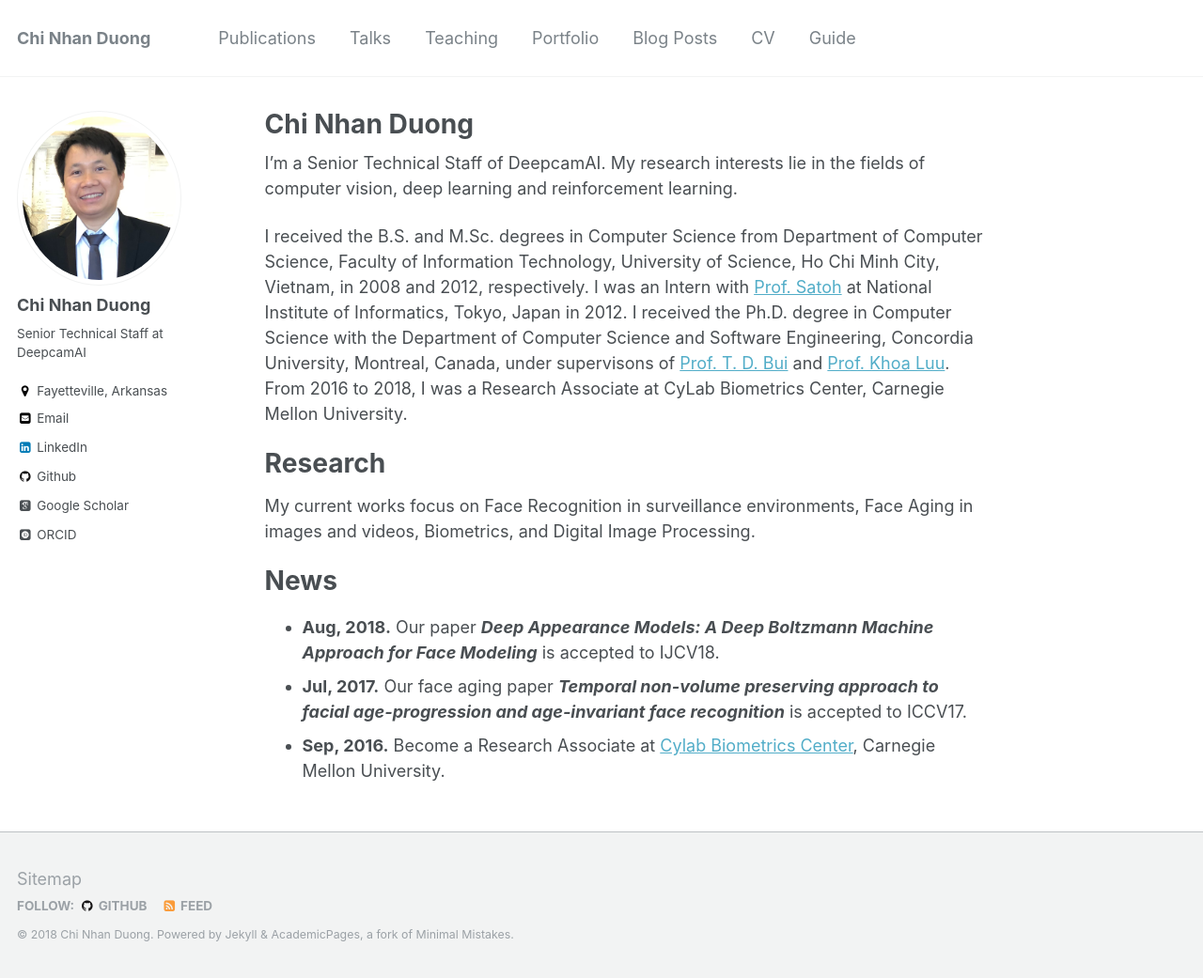
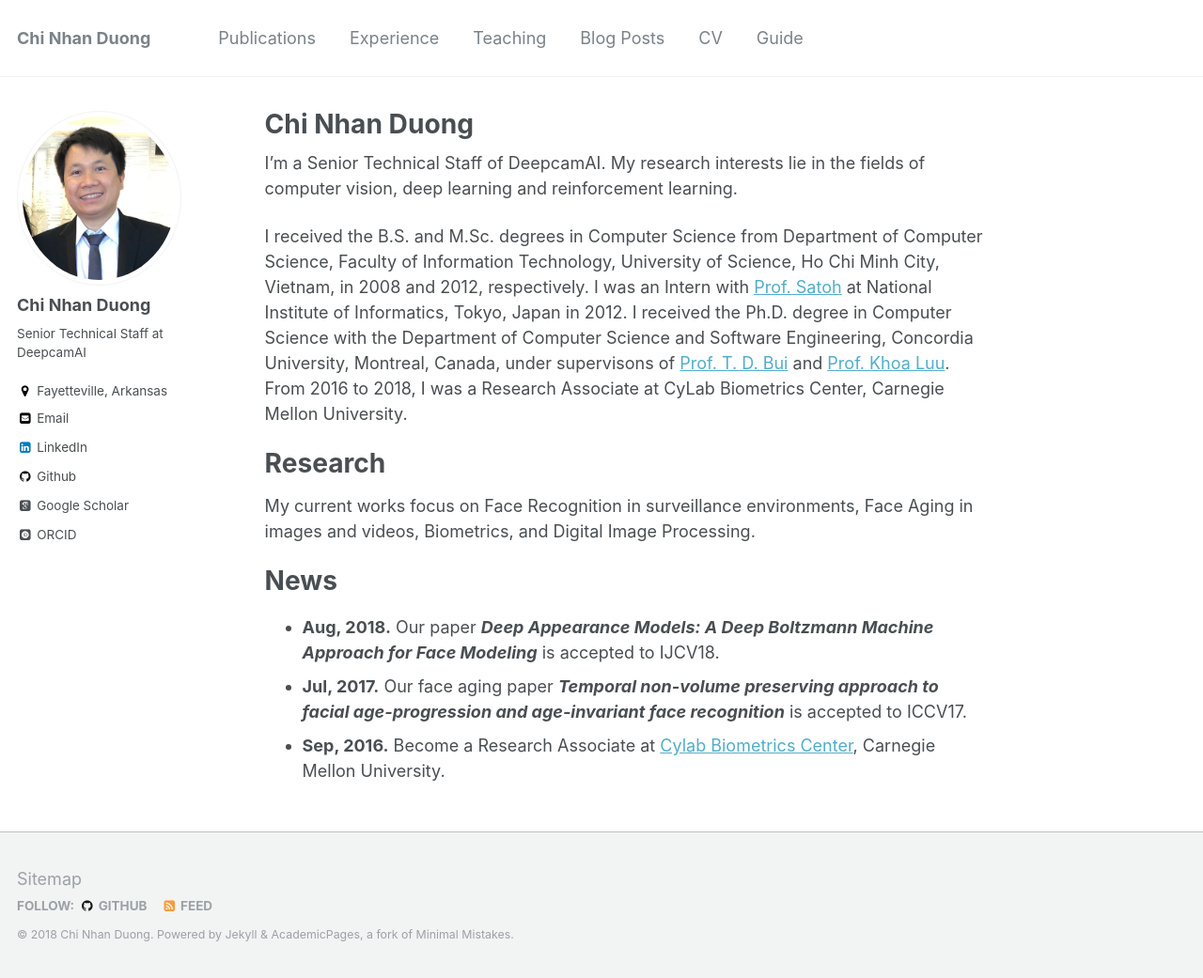
Before and after one commit to dcnhan/dcnhan.github.io, a Jekyll site: the page built from _pages/about.md, in a window 1280 px wide and 1041 px high. Shown: the whole window at 94% size. Built offline with Jekyll 4.4.1, drawn with Linux system fonts in a browser that asks for light colours; some web fonts are replaced.

Commit message:
Build website

```diff
--- a/_data/navigation.yml
+++ b/_data/navigation.yml
@@ -3,14 +3,11 @@ main:
   - title: "Publications"
     url: /publications/
 
-  - title: "Talks"
-    url: /talks/
+  - title: "Experience"
+    url: /experience/
 
   - title: "Teaching"
     url: /teaching/
-
-  - title: "Portfolio"
-    url: /portfolio/
 
   - title: "Blog Posts"
     url: /year-archive/
```
